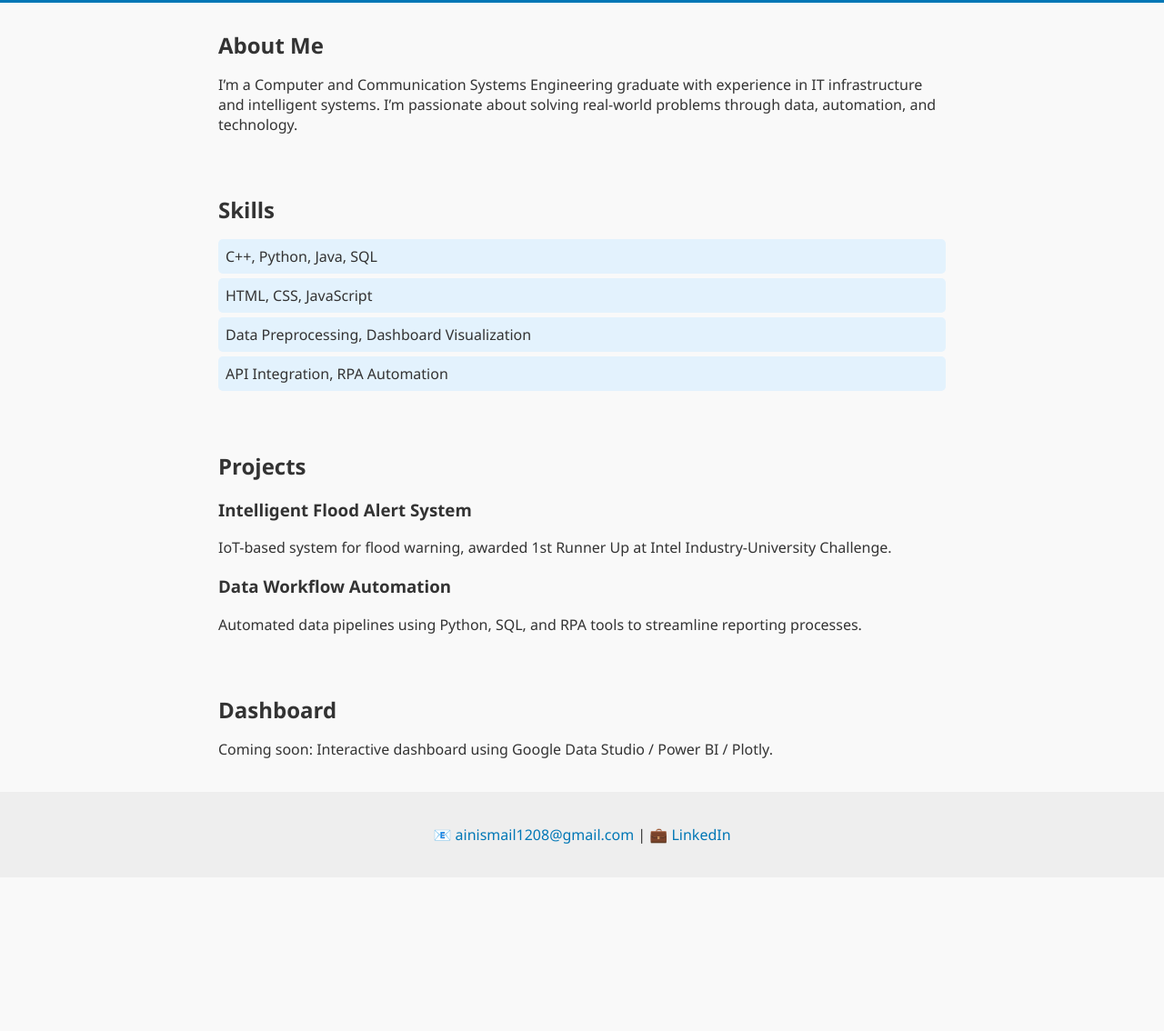
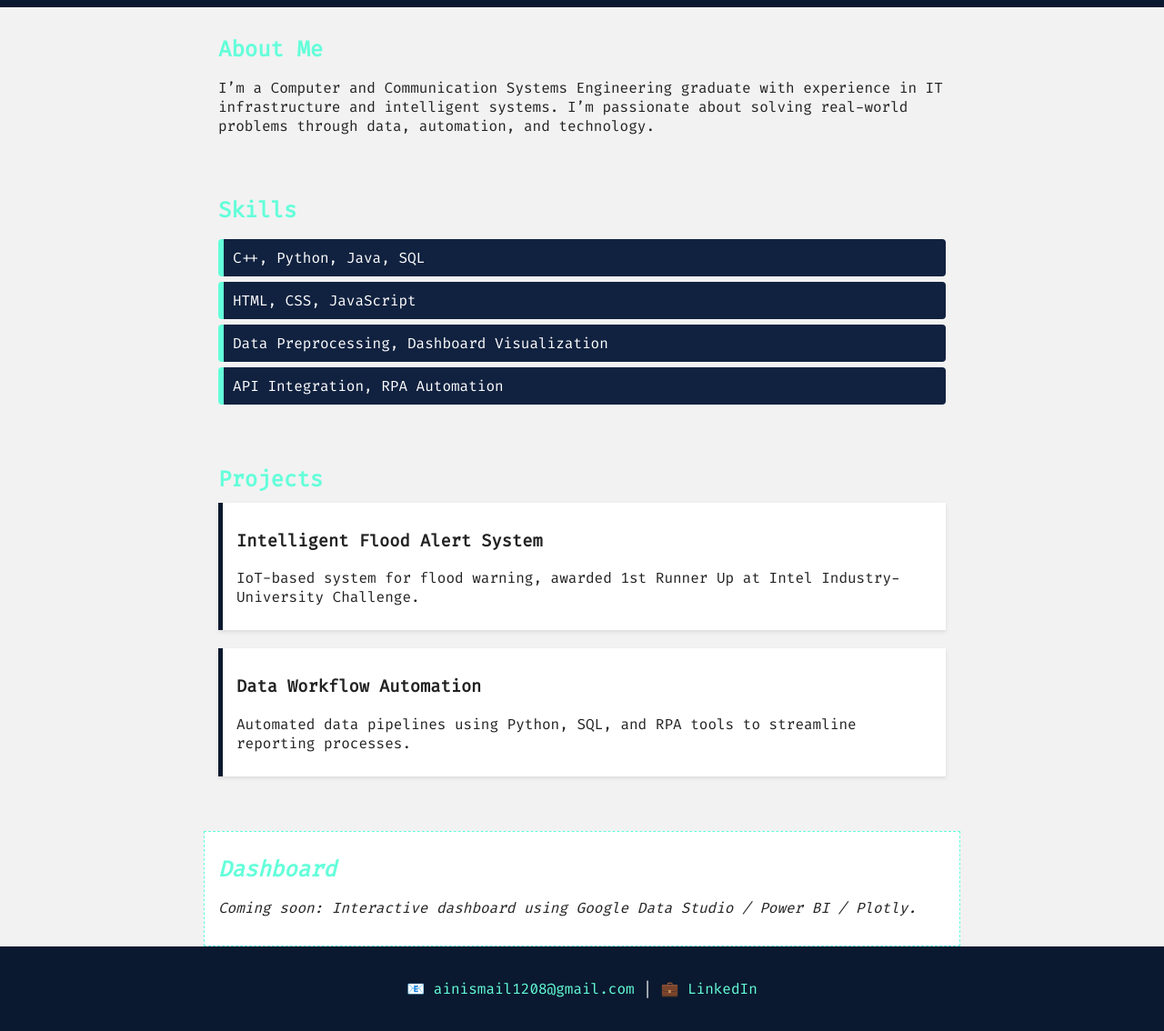
Before and after one commit to ainismail/portfolio, a plain HTML site: page index.html in a window 1280 px wide. Shown: the part 256-1390 px from the top of the page at 91% size. Before the commit the page ends 1221 px from the top, so only its background shows below. Drawn offline with Linux system fonts and the light colour scheme.

Commit message:
Update style.css

```diff
--- a/style.css
+++ b/style.css
@@ -1,48 +1,76 @@
+@import url('https://fonts.googleapis.com/css2?family=Fira+Code&display=swap');
+
 body {
-  font-family: 'Segoe UI', sans-serif;
+  font-family: 'Fira Code', monospace;
   margin: 0;
   padding: 0;
-  background: #f9f9f9;
-  color: #333;
+  background: #f2f2f2;
+  color: #222;
 }
+
 .container {
   max-width: 800px;
   margin: auto;
   padding: 20px;
 }
+
 header {
-  background: #0077b6;
-  color: white;
+  background: #0a192f;
+  color: #ffffff;
   text-align: center;
   padding: 40px 20px;
 }
+
 .profile-pic {
   width: 120px;
   border-radius: 50%;
+  border: 4px solid #64ffda;
   margin-bottom: 10px;
 }
+
 h1, h2 {
   margin: 10px 0;
+  color: #64ffda;
 }
+
 ul {
   list-style: none;
   padding-left: 0;
 }
+
 ul li {
-  background: #e3f2fd;
-  margin-bottom: 5px;
-  padding: 8px;
-  border-radius: 5px;
+  background: #112240;
+  color: #ffffff;
+  margin-bottom: 6px;
+  padding: 10px;
+  border-left: 6px solid #64ffda;
+  border-radius: 4px;
 }
+
 .project {
-  margin-bottom: 15px;
+  margin-bottom: 20px;
+  background: #ffffff;
+  border-left: 5px solid #0a192f;
+  padding: 10px 15px;
+  box-shadow: 0 2px 4px rgba(0,0,0,0.1);
 }
+
+.dashboard {
+  background: #ffffff;
+  padding: 15px;
+  border: 1px dashed #64ffda;
+  margin-top: 20px;
+  font-style: italic;
+}
+
 footer {
   text-align: center;
   padding: 20px;
-  background: #eee;
+  background: #0a192f;
+  color: white;
 }
+
 footer a {
-  color: #0077b6;
+  color: #64ffda;
   text-decoration: none;
 }
```
